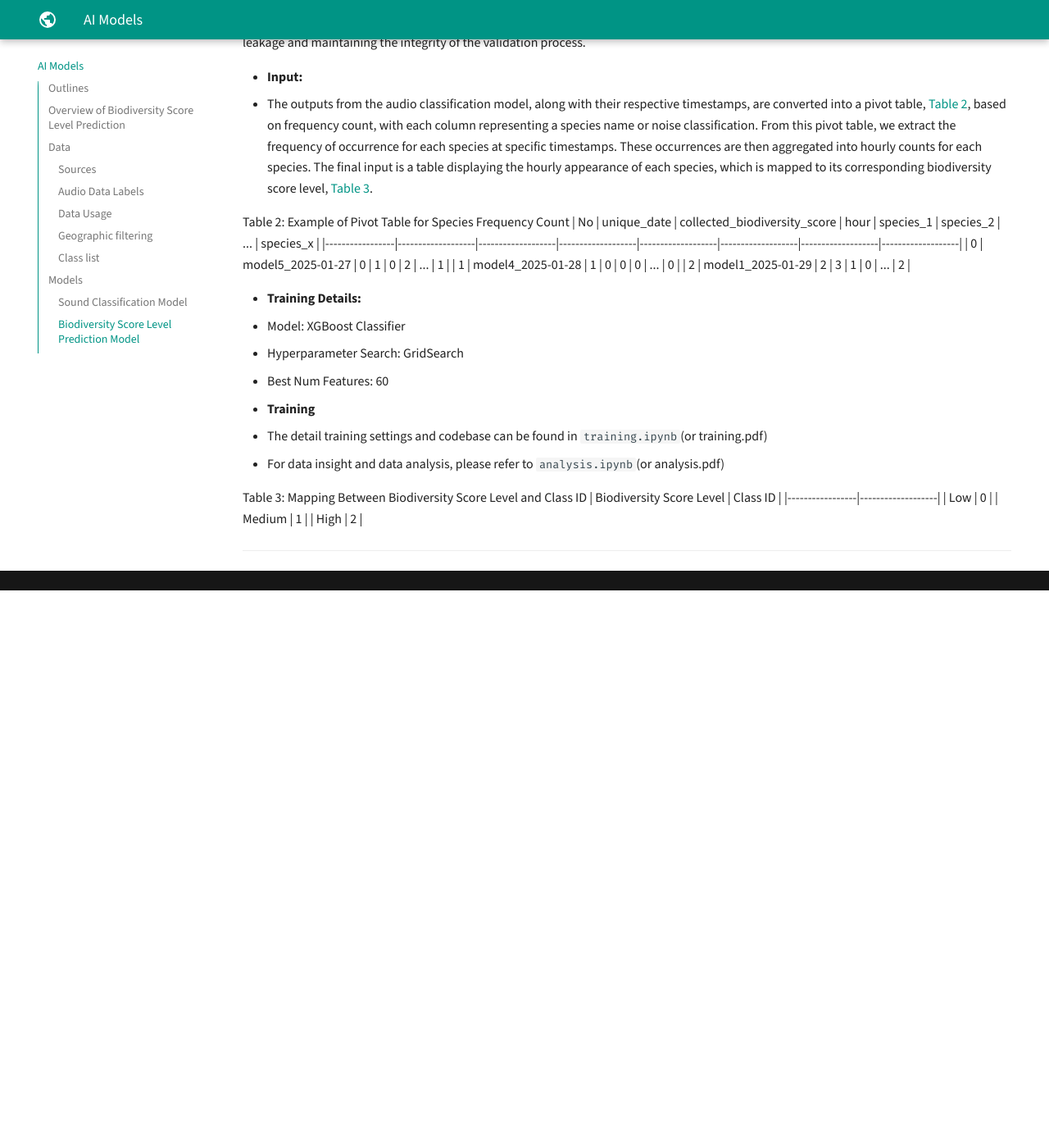
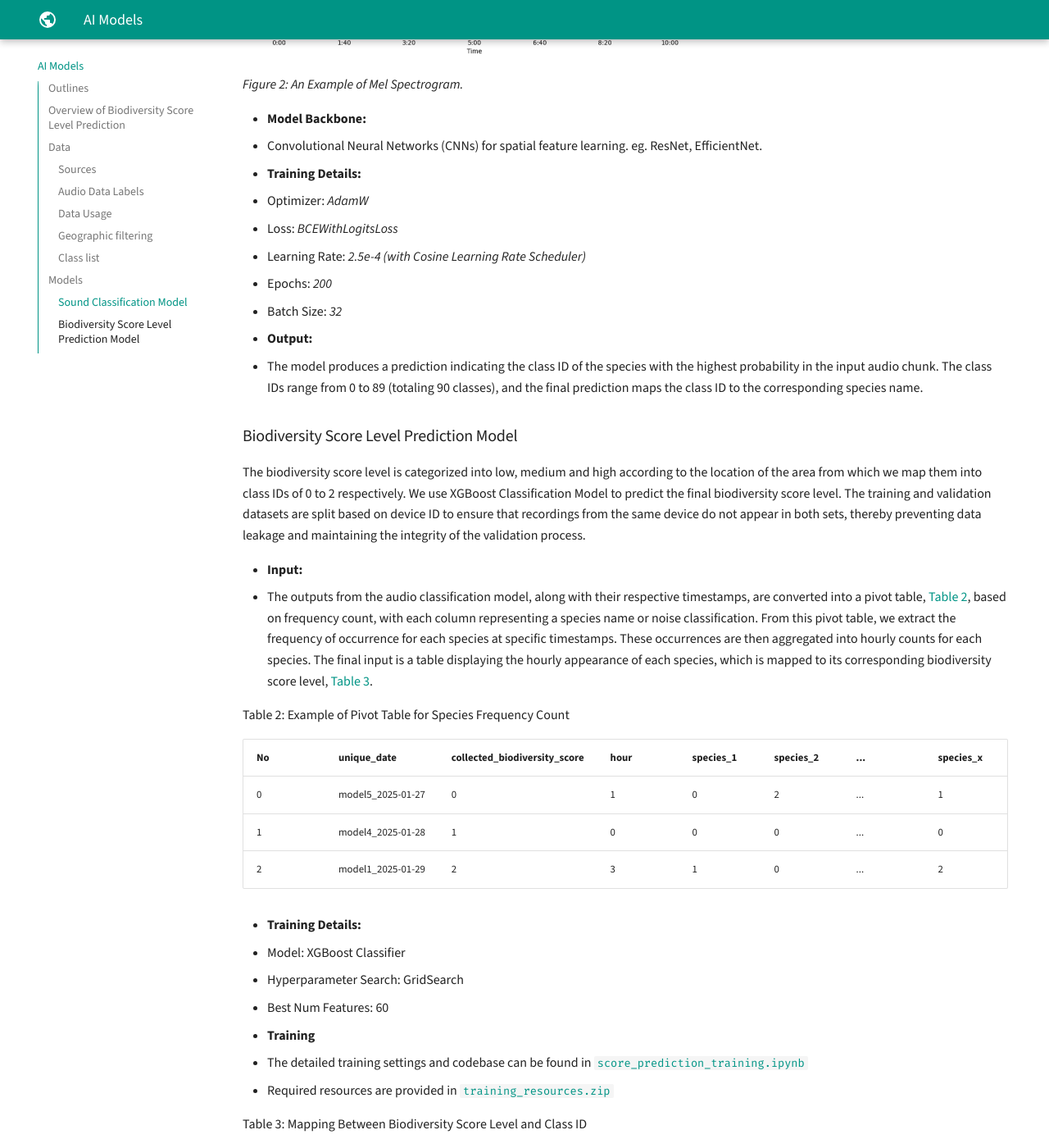
Before and after one commit to KaungHtetCho-22/mkdocs-bio, an MkDocs documentation site: the page built from docs/ai.md, in a window 1280 px wide and 1400 px high, scrolled down 2596 px. Shown: the whole window at 82% size. Built offline with MkDocs 1.6.1 and Material for MkDocs 9.7.7, drawn with Linux system fonts in a browser that asks for light colours; before the commit the page ends 3316 px from its top, so only the background shows below that; some of the changed text lies outside the part shown.

Commit message:
update ai.md

```diff
--- a/docs/ai.md
+++ b/docs/ai.md
@@ -13,19 +13,11 @@
 2. **Biodiversity Score Level Prediction**
 For each region, the frequency of occurrence of every detected species and noise class is aggregated from the classified recordings. These frequencies serve as input features to a traditional machine learning model (XGBoost), which predicts the region’s biodiversity score level: high, medium, or low.
 
-<figure id="bioscoreoverview" style="text-align: center;">
-  <img
-    src="images/biodiversity_overview.png"
-    alt="Overview of Biodiversity Score Level Prediction"
-    width="400">
-  <figcaption>Figure 1: Biodiversity Score Level Prediction Overview.</figcaption>
-</figure>
 
-<!--
-<div style="text-align: center;">
-<img src="images/biodiversity_overview.png" alt="Biodiversity Overview" width="400">
-</div>
---- -->
+![Overview of Biodiversity Score Level Prediction](images/biodiversity_overview.png){ width="400" }
+
+*Figure 1: Biodiversity Score Level Prediction Overview.*
+
 
 
 <a id="data"></a>
@@ -48,29 +40,17 @@
 
 <a id="table-1"></a>
 Table 1: Summary of the Number of Classes in Training Data
-| Type of Sound | Class Count |
-|-----------------|-------------------|
-| Bird Species | 66 |
-| Insect Species | 14 |
-| Noise/No-Call | 10 |
-| **Total** | **90** |
+
+| Type of Sound   | Class Count |
+|-----------------|-------------|
+| Bird Species    | 66          |
+| Insect Species  | 14          |
+| Noise/No-Call   | 10          |
+| **Total**       | **90**      |
+
 
 ---
 
-<!--
-### 2. Model Accuracy
-
-| Metric   | Value |
-|----------|-------|
-| Accuracy | XX%   |
-| Precision| XX%   |
-| Recall   | XX%   |
-| F1-Score | XX%   |
-
-*(Replace XX% with actual results after training.)*
-
----
- -->
 <a id="models"></a>
 ## **Models**
 
@@ -80,13 +60,12 @@
 - **Input:**
   - Each collected raw audio file contains 10 minutes length which is then splitted into 20 second-chunks. Mel-spectrograms (<a href="#melspectrogram">Figure 2</a>) are extracted from audio chunks and they serve as the input of the audio classification model training.
 
-<figure id="melspectrogram" style="text-align: center;">
-  <img
-    src="images/mel_spectrogram.png"
-    alt="Mel Spectrogram"
-    width="600">
-  <figcaption>Figure 2: An Example of Mel Spectrogram.</figcaption>
-</figure>
+
+
+![Mel Spectrogram](images/mel_spectrogram.png){ width="600" }
+
+*Figure 2: An Example of Mel Spectrogram.*
+
 
 - **Model Backbone:**
   -  Convolutional Neural Networks (CNNs) for spatial feature learning. eg. ResNet, EfficientNet.
@@ -105,13 +84,17 @@
 - **Input:**
   - The outputs from the audio classification model, along with their respective timestamps, are converted into a pivot table, [Table 2](#table-2), based on frequency count, with each column representing a species name or noise classification. From this pivot table, we extract the frequency of occurrence for each species at specific timestamps. These occurrences are then aggregated into hourly counts for each species. The final input is a table displaying the hourly appearance of each species, which is mapped to its corresponding biodiversity score level, [Table 3](#table-3).
 
+
+
 <a id="table-2"></a>
 Table 2: Example of Pivot Table for Species Frequency Count
-| No | unique_date | collected_biodiversity_score | hour | species_1 | species_2 | ... | species_x |
-|-----------------|-------------------|-------------------|-------------------|-------------------|-------------------|-------------------|-------------------|
-| 0 | model5_2025-01-27 | 0 | 1 | 0 | 2 | ... | 1 |
-| 1 | model4_2025-01-28 | 1 | 0 | 0 | 0 | ... | 0 |
-| 2 | model1_2025-01-29 | 2 | 3 | 1 | 0 | ... | 2 |
+
+| No | unique_date        | collected_biodiversity_score | hour | species_1 | species_2 | ... | species_x |
+|----|--------------------|------------------------------|------|-----------|-----------|-----|-----------|
+| 0  | model5_2025-01-27  | 0                            | 1    | 0         | 2         | ... | 1         |
+| 1  | model4_2025-01-28  | 1                            | 0    | 0         | 0         | ... | 0         |
+| 2  | model1_2025-01-29  | 2                            | 3    | 1         | 0         | ... | 2         |
+
 
 - **Training Details:**
   - Model: XGBoost Classifier
@@ -119,15 +102,17 @@
   - Best Num Features: 60
 
 - **Training**
-  - The detail training settings and codebase can be found in `training.ipynb`(or training.pdf)
-  - For data insight and data analysis, please refer to `analysis.ipynb`(or analysis.pdf)
+  - The detailed training settings and codebase can be found in [`score_prediction_training.ipynb`](files/score_prediction_training.ipynb)
+  - Required resources are provided in [`training_resources.zip`](files/score-prediction-training-resources.zip)
 
 <a id="table-3"></a>
 Table 3: Mapping Between Biodiversity Score Level and Class ID
+
 | Biodiversity Score Level | Class ID |
-|-----------------|-------------------|
-| Low | 0 |
-| Medium | 1 |
-| High | 2 |
+|--------------------------|----------|
+| Low                      | 0        |
+| Medium                   | 1        |
+| High                     | 2        |
+
 
 ---
```
